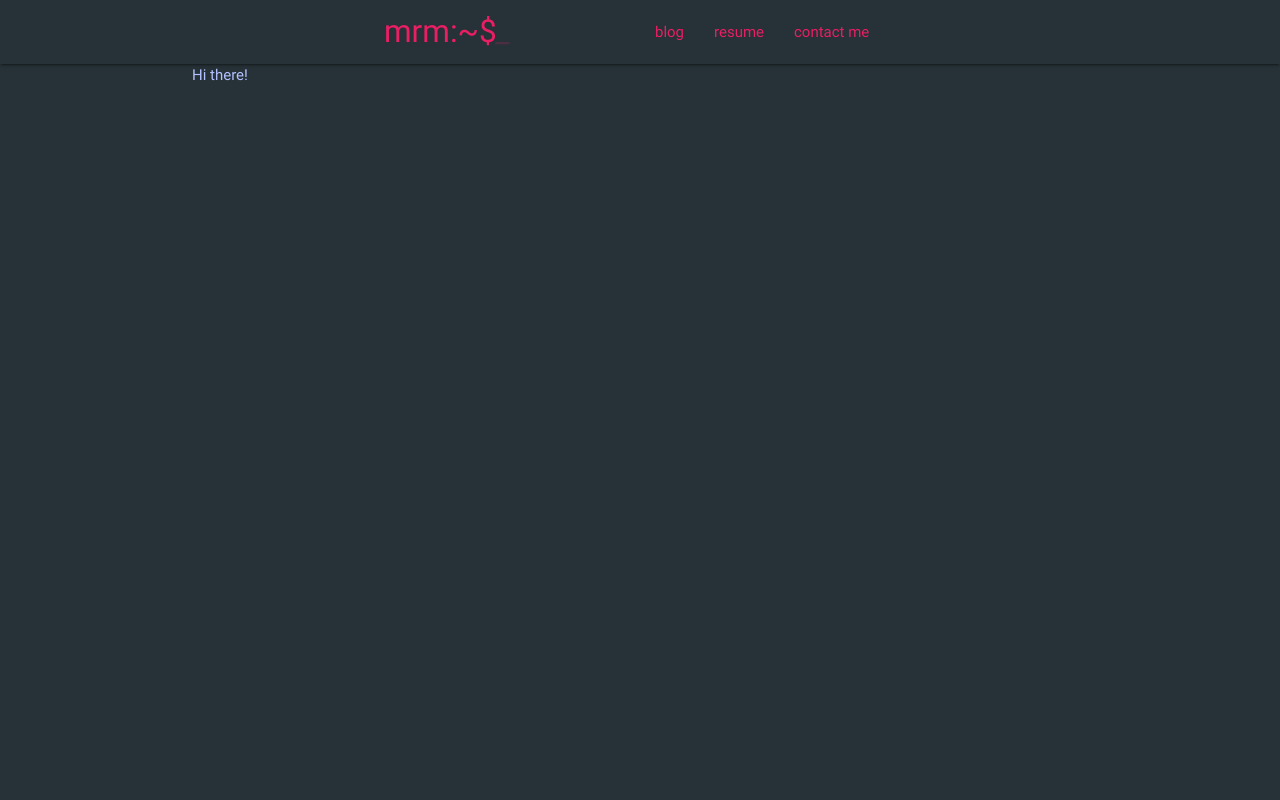
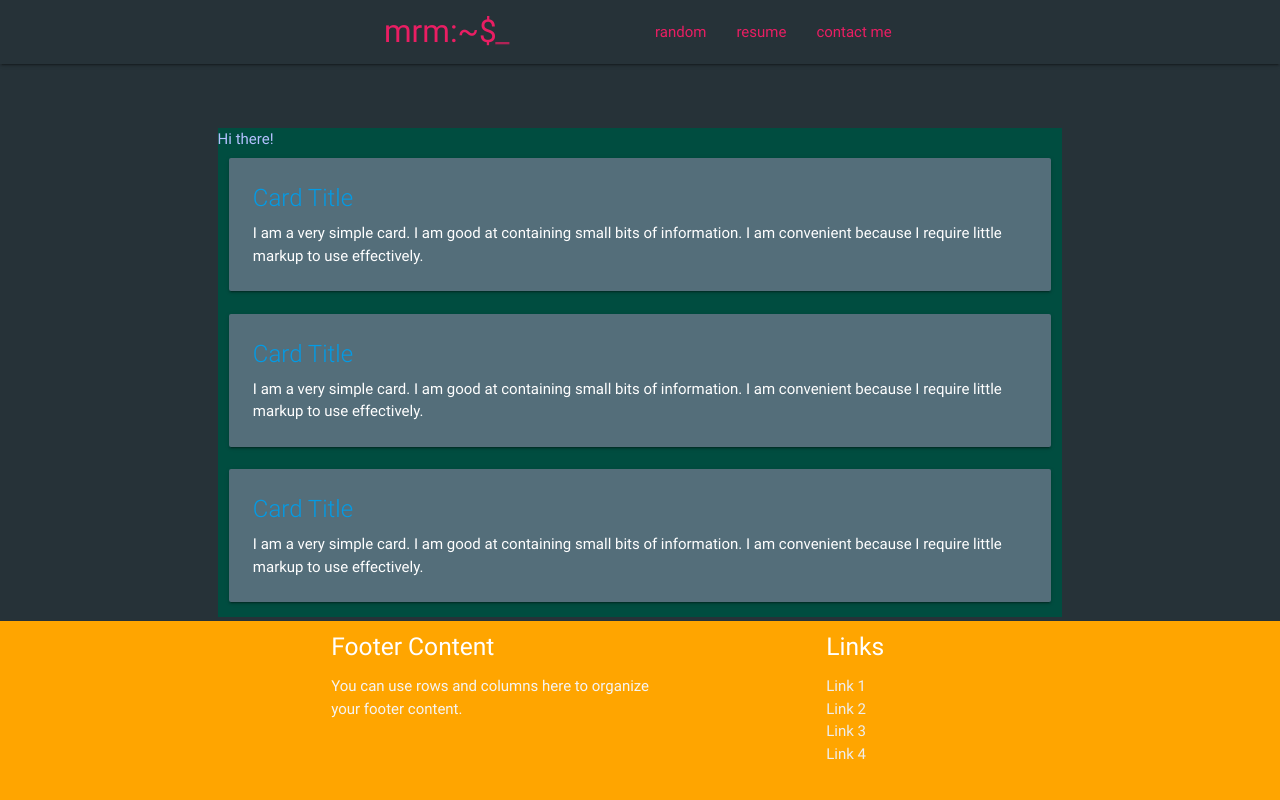
Before and after one commit to neerajlohia/neerajlohia.github.io, a plain HTML site: page index.html in a window 1280 px wide. Drawn offline with nearby package versions, Linux system fonts and the light colour scheme.

Commit message:
added more dummy cards, added footer in index.html, added html files in blog

```diff
--- a/css/addedCss.css
+++ b/css/addedCss.css
@@ -1,51 +1,53 @@
-nav ul li:hover {
+nav ul li a:hover {
    			background-color: #263238;
    			color: black;
 		}
 
+
+
 a.blinkk {
-  -moz-animation-duration: 400ms;
+  -moz-animation-duration: 850ms;
   -moz-animation-name: blink;
   -moz-animation-iteration-count: infinite;
   -moz-animation-direction: alternate;
 
-  -webkit-animation-duration: 400ms;
+  -webkit-animation-duration: 850ms;
   -webkit-animation-name: blink;
   -webkit-animation-iteration-count: infinite;
   -webkit-animation-direction: alternate;
 
-  animation-duration: 400ms;
+  animation-duration: 850ms;
   animation-name: blink;
   animation-iteration-count: infinite;
   animation-direction: alternate;
 }
 
 @-moz-keyframes blink {
-  from {
+  0% {
     opacity: 1;
   }
 
-  to {
+  60% {
     opacity: 0;
   }
 }
 
 @-webkit-keyframes blink {
-  from {
+  0% {
     opacity: 1;
   }
 
-  to {
+  60% {
     opacity: 0;
   }
 }
 
 @keyframes blink {
-  from {
+  0% {
     opacity: 1;
   }
 
-  to {
+  60% {
     opacity: 0;
   }
 }
--- a/index.html
+++ b/index.html
@@ -32,18 +32,74 @@
 	        </div>
 		<a href="#" data-activates="mobile-demo" class="button-collapse"><i class="material-icons">menu</i></a>
 	        <ul class="left hide-on-med-and-down" style="margin-left: 50%">
-	          <li><a href="#" class="pink-text accent-3">blog</a></li>
-	          <li><a href="#" class="pink-text accent-3">resume</a></li>
+	          <li><a href="#" class="pink-text accent-3">random</a></li>
+	          <li><a href="files/cv.pdf" class="pink-text accent-3">resume</a></li>
 	          <li><a href="#" class="pink-text accent-3">contact me</a></li>
 	        </ul>
 	    </div>
 	    </nav>
  	 </div>
 <!-- Main Body -->
-<div class="container">
+<div style="margin-top: 5%; margin-left: 17%; margin-right: 17%; background-color: #004d40">
 
 		Hi there!
 
+      <div class="row">
+        <div class="col s12">
+          <div class="card blue-grey darken-1">
+            <div class="card-content white-text">
+              <span class="card-title"> <a href="https://www.google.com"> Card Title </a></span>
+              <p>I am a very simple card. I am good at containing small bits of information.
+              I am convenient because I require little markup to use effectively.</p>
+            </div>
+          </div>
+        </div>
+
+        <div class="col s12">
+          <div class="card blue-grey darken-1">
+            <div class="card-content white-text">
+              <span class="card-title"> <a href="https://www.google.com"> Card Title </a></span>
+              <p>I am a very simple card. I am good at containing small bits of information.
+              I am convenient because I require little markup to use effectively.</p>
+            </div>
+          </div>
+        </div>
+
+        <div class="col s12">
+          <div class="card blue-grey darken-1">
+            <div class="card-content white-text">
+              <span class="card-title"> <a href="https://www.google.com"> Card Title </a></span>
+              <p>I am a very simple card. I am good at containing small bits of information.
+              I am convenient because I require little markup to use effectively.</p>
+            </div>
+          </div>
+        </div>
+      </div>
+
 </div>
+
+
+        <div  style="margin-up: 0%; background-color: orange; position: absolute; bottom: 0; width: 100%;" >
+          <div style="margin-left: 25%; margin-right: 17%;">
+            <div class="row">
+              <div class="col l6 s12">
+                <h5 class="white-text">Footer Content</h5>
+                <p class="grey-text text-lighten-4">You can use rows and columns here to organize your footer content.</p>
+              </div>
+              <div class="col l4 offset-l2 s12">
+                <h5 class="white-text">Links</h5>
+                <ul>
+                  <li><a class="grey-text text-lighten-3" href="#!">Link 1</a></li>
+                  <li><a class="grey-text text-lighten-3" href="#!">Link 2</a></li>
+                  <li><a class="grey-text text-lighten-3" href="#!">Link 3</a></li>
+                  <li><a class="grey-text text-lighten-3" href="#!">Link 4</a></li>
+                </ul>
+              </div>
+            </div>
+          </div>
+          </div>
+        </div>
+
+
 </body>
 </html>
```
Also changed, not shown: blog/mozila.html (added), blog/why-vim.html (added), 1 other file.
